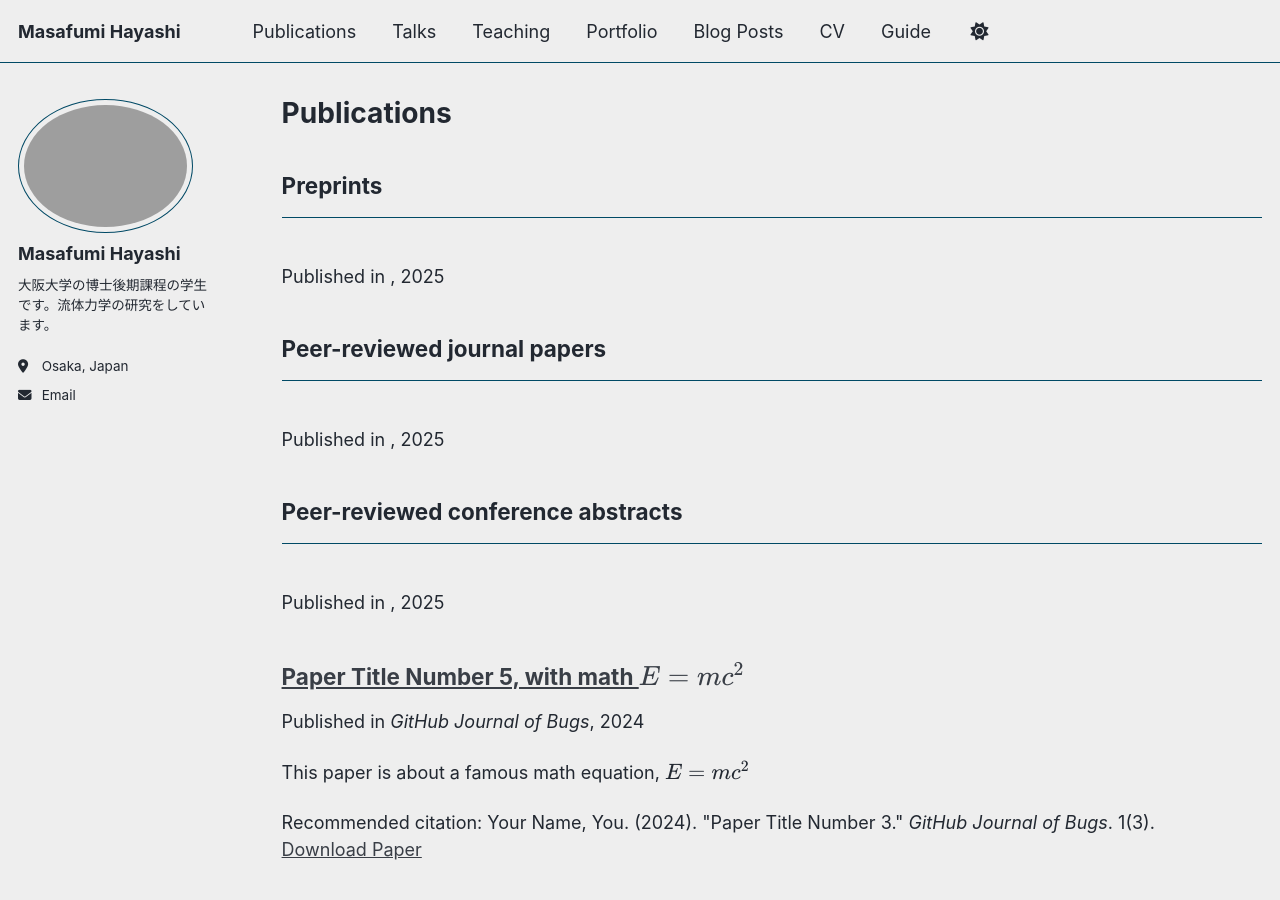
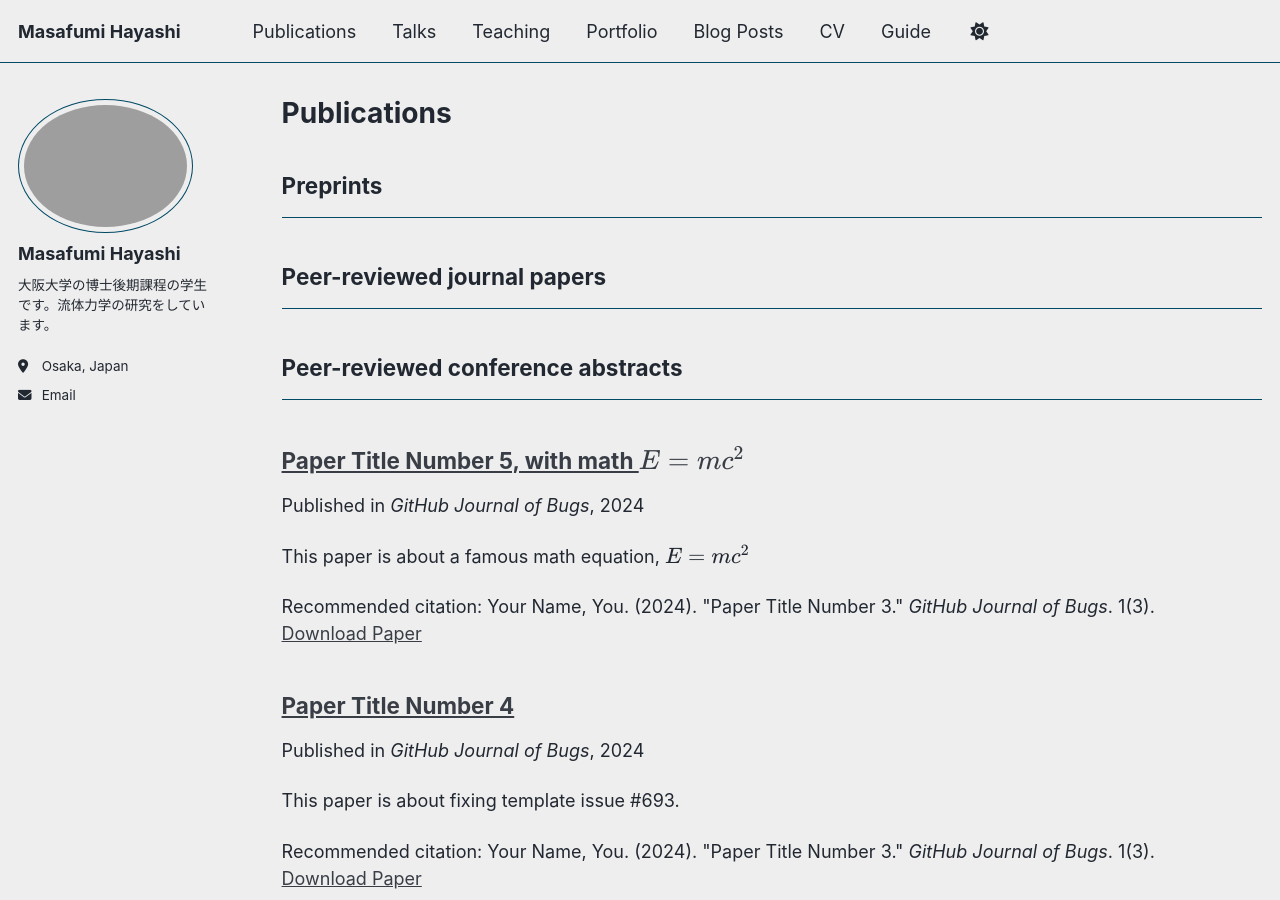
Before and after one commit to masafumin1515/masafumin1515.github.io, a Jekyll site: the page built from _pages/publications.html, in a window 1280 px wide and 900 px high. Built offline with Jekyll 4.4.1, drawn with Linux system fonts in a browser that asks for light colours; a script that is not in the unit is left out.

Commit message:
archive_single

```diff
--- a/_includes/archive-single.html
+++ b/_includes/archive-single.html
@@ -1,84 +1,94 @@
 {% include base_path %}
 
-{% if post.header.teaser %}
-  {% capture teaser %}{{ post.header.teaser }}{% endcapture %}
-{% else %}
-  {% assign teaser = site.teaser %}
-{% endif %}
+{%- assign has_title = post.title | to_s | strip -%}
+{%- if has_title != "" -%}
 
-{% if post.id %}
-  {% assign title = post.title | markdownify | remove: "<p>" | remove: "</p>" %}
-{% else %}
-  {% assign title = post.title %}
-{% endif %}
+  {%- if post.header.teaser -%}
+    {%- capture teaser -%}{{ post.header.teaser }}{%- endcapture -%}
+  {%- else -%}
+    {%- assign teaser = site.teaser -%}
+  {%- endif -%}
+
+  {%- assign title = post.title | markdownify | remove: "<p>" | remove: "</p>" -%}
 
   <div class="{{ include.type | default: "list" }}__item">
     <article class="archive__item" itemscope itemtype="http://schema.org/CreativeWork">
-    {% if include.type == "grid" and teaser %}
+      {%- if include.type == "grid" and teaser -%}
         <div class="archive__item-teaser">
           <img src=
-          {% if teaser contains "://" %}
+            {%- if teaser contains "://" -%}
               "{{ teaser }}"
-          {% else %}
+            {%- else -%}
               "{{ teaser | prepend: "/images/" | prepend: base_path }}"
-          {% endif %}
+            {%- endif -%}
             alt="">
         </div>
-    {% endif %}
+      {%- endif -%}
 
       <h2 class="archive__item-title" itemprop="headline">
-      {% if post.link %}
-        <a href="{{ post.link }}">{{ title }}</a> <a href="{{ base_path }}{{ post.url }}" rel="permalink"><i class="fa fa-link" aria-hidden="true" title="permalink"></i><span class="sr-only">Permalink</span></a>
-      {% else %}
+        {%- if post.link -%}
+          <a href="{{ post.link }}">{{ title }}</a>
+          <a href="{{ base_path }}{{ post.url }}" rel="permalink">
+            <i class="fa fa-link" aria-hidden="true" title="permalink"></i><span class="sr-only">Permalink</span>
+          </a>
+        {%- else -%}
           <a href="{{ base_path }}{{ post.url }}" rel="permalink">{{ title }}</a>
-      {% endif %}
+        {%- endif -%}
       </h2>
 
-    {% if post.read_time %}
+      {%- if post.read_time -%}
         <p class="page__meta"><i class="fa fa-clock" aria-hidden="true"></i> {% include read-time.html %}</p>
-    {% endif %}
+      {%- endif -%}
 
-        {% if post.collection == 'teaching' %}
+      {%- if post.collection == 'teaching' -%}
         <p> {{ post.type }}, <i>{{ post.venue }}</i>, {{ post.date | default: "1900-01-01" | date: "%Y" }} </p>
-        {% elsif post.collection == 'publications' %}
+      {%- elsif post.collection == 'publications' -%}
         <p>Published in <i>{{ post.venue }}</i>, {{ post.date | default: "1900-01-01" | date: "%Y" }} </p>
-        {% elsif post.date %}
-         <p class="page__date"><strong><i class="fa fa-fw fa-calendar" aria-hidden="true"></i> {{ site.data.ui-text[site.locale].date_label | default: "Published:" }}</strong> <time datetime="{{ post.date | default: "1900-01-01" | date_to_xmlschema }}">{{ post.date | default: "1900-01-01" | date: "%B %d, %Y" }}</time></p>
-        {% endif %}
+      {%- elsif post.date -%}
+        <p class="page__date">
+          <strong><i class="fa fa-fw fa-calendar" aria-hidden="true"></i> {{ site.data.ui-text[site.locale].date_label | default: "Published:" }}</strong>
+          <time datetime="{{ post.date | default: "1900-01-01" | date_to_xmlschema }}">{{ post.date | default: "1900-01-01" | date: "%B %d, %Y" }}</time>
+        </p>
+      {%- endif -%}
 
-    {% if post.excerpt and site.read_more != 'enabled' %}
+      {%- if post.excerpt and site.read_more != 'enabled' -%}
         <p class="archive__item-excerpt" itemprop="description">{{ post.excerpt | markdownify }}</p>
-    {% elsif post.excerpt and site.read_more == 'enabled' %}
-    <p class="archive__item-excerpt" itemprop="description"><p>{{ post.excerpt | markdownify | remove: '<p>' | remove: '</p>' }}<strong><a href="{{ base_path }}{{ post.url }}" rel="permalink"> Read more</a></strong></p></p>
-    {% endif %}
+      {%- elsif post.excerpt and site.read_more == 'enabled' -%}
+        <p class="archive__item-excerpt" itemprop="description">
+          {{ post.excerpt | markdownify | remove: '<p>' | remove: '</p>' }}
+          <strong><a href="{{ base_path }}{{ post.url }}" rel="permalink"> Read more</a></strong>
+        </p>
+      {%- endif -%}
 
-    {% if post.citation and post.paperurl and post.slidesurl and post.bibtexurl %}
+      {%- if post.citation and post.paperurl and post.slidesurl and post.bibtexurl -%}
         <p>Recommended citation: {{ post.citation }}<br /><a href="{{ post.paperurl }}">Download Paper</a> | <a href="{{ post.slidesurl }}">Download Slides</a> | <a href="{{ post.bibtexurl }}">Download Bibtex</a></p>
-    {% elsif post.citation and post.paperurl and post.slidesurl %}
+      {%- elsif post.citation and post.paperurl and post.slidesurl -%}
         <p>Recommended citation: {{ post.citation }}<br /><a href="{{ post.paperurl }}">Download Paper</a> | <a href="{{ post.slidesurl }}">Download Slides</a></p>
-    {% elsif post.citation and post.paperurl and post.bibtexurl %}
+      {%- elsif post.citation and post.paperurl and post.bibtexurl -%}
         <p>Recommended citation: {{ post.citation }}<br /><a href="{{ post.paperurl }}">Download Paper</a> | <a href="{{ post.bibtexurl }}">Download Bibtex</a></p>
-    {% elsif post.citation and post.paperurl %}
+      {%- elsif post.citation and post.paperurl -%}
         <p>Recommended citation: {{ post.citation }}<br /><a href="{{ post.paperurl }}">Download Paper</a></p>
-    {% elsif post.citation and post.slidesurl and post.bibtexurl %}
+      {%- elsif post.citation and post.slidesurl and post.bibtexurl -%}
         <p>Recommended citation: {{ post.citation }}<br /><a href="{{ post.slidesurl }}">Download Slides</a> | <a href="{{ post.bibtexurl}}">Download Bibtex</a></p>
-    {% elsif post.citation and post.slidesurl %}
+      {%- elsif post.citation and post.slidesurl -%}
         <p>Recommended citation: {{ post.citation }}<br /><a href="{{ post.slidesurl }}">Download Slides</a></p>
-    {% elsif post.citation and post.bibtexurl %}
+      {%- elsif post.citation and post.bibtexurl -%}
         <p>Recommended citation: {{ post.citation }}<br /><a href="{{ post.bibtexurl }}">Download Bibtex</a></p>
-    {% elsif post.citation %}
+      {%- elsif post.citation -%}
         <p>Recommended citation: {{ post.citation }}</p>
-    {% elsif post.paperurl and post.bibtexurl %}
-      <p><a href=" {{ post.paperurl }} ">Download Paper</a> | <a href="{{ post.bibtexurl }}">Download Bibtex</a></p>
-    {% elsif post.paperurl %}
-      <p><a href=" {{ post.paperurl }} ">Download Paper</a></p>
-    {% elsif post.slidesurl and post.bibtexurl %}
+      {%- elsif post.paperurl and post.bibtexurl -%}
+        <p><a href="{{ post.paperurl }}">Download Paper</a> | <a href="{{ post.bibtexurl }}">Download Bibtex</a></p>
+      {%- elsif post.paperurl -%}
+        <p><a href="{{ post.paperurl }}">Download Paper</a></p>
+      {%- elsif post.slidesurl and post.bibtexurl -%}
         <p><a href="{{ post.slidesurl }}">Download Slides</a> | <a href="{{ post.bibtexurl }}">Download Bibtex</a></p>
-    {% elsif post.slidesurl %}
+      {%- elsif post.slidesurl -%}
         <p><a href="{{ post.slidesurl }}">Download Slides</a></p>
-    {% elsif post.bibtexurl %}
+      {%- elsif post.bibtexurl -%}
         <p><a href="{{ post.bibtexurl }}">Download Bibtex</a></p>
-    {% endif %}
+      {%- endif -%}
 
     </article>
   </div>
+
+{%- endif -%}
```
Lines whose indentation alone changed are shown as unchanged.
